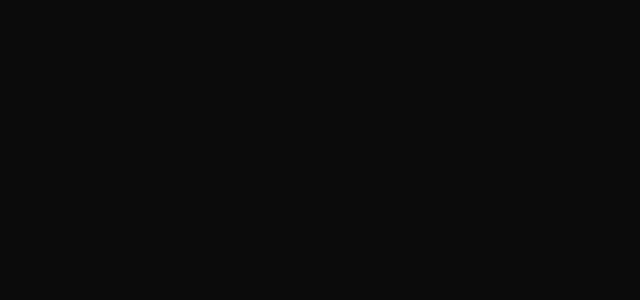
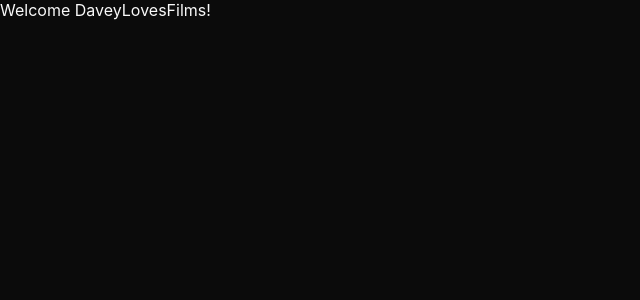
Before and after one commit to dstock3/movie-marathon, a React (Create React App) app: page / in a window 1280 px wide. Shown: the top 300 px of the page, without its empty margins (0-640 px from the left). Built offline with nearby package versions, Linux system fonts and the light colour scheme.

Commit message:
Revised header props type specifications to include properties of user.

```diff
--- a/src/components/Header.tsx
+++ b/src/components/Header.tsx
@@ -2,21 +2,19 @@ import React from 'react'
 
 type HeaderProps = {
   thisStyle: React.CSSProperties,
-  thisUser: object | null
+  thisUser?: {
+    handle: string,
+    login: string
+  }
 }
 
 const Header = (props: HeaderProps) => {
-  console.log(props.thisUser)
-
   return (
     <header
       className="head-menu"
       style={props.thisStyle}>
 
-
-
-
-
+      {props.thisUser? <div>Welcome {props.thisUser.handle}!</div>: null}
 
     </header>
   )
```
